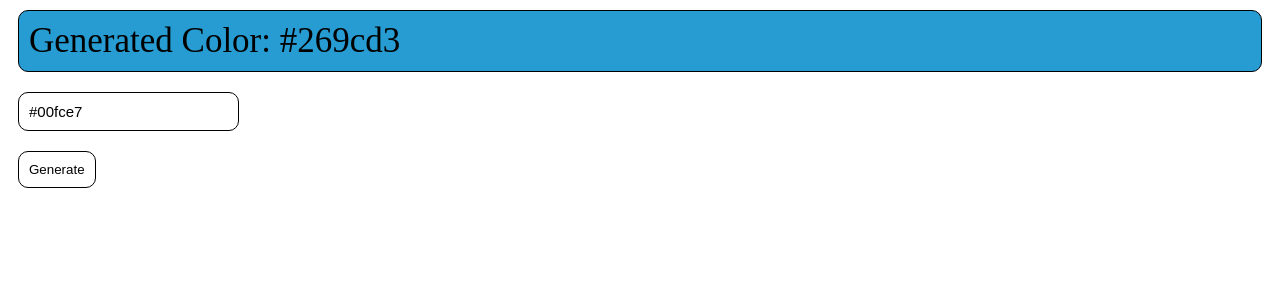
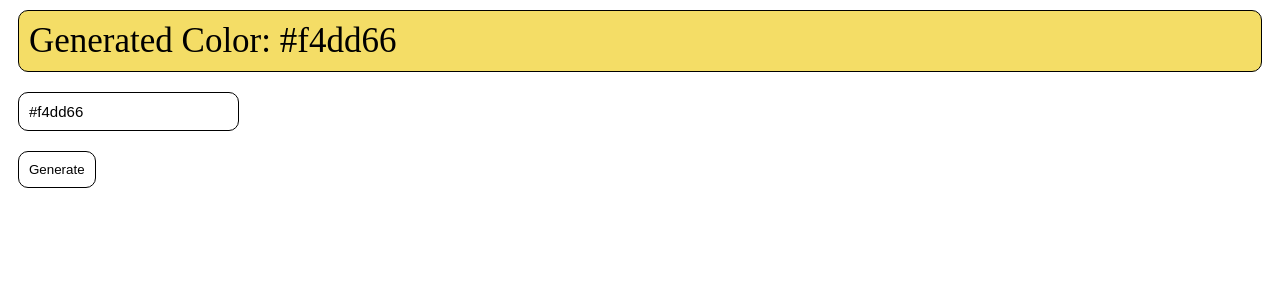
Before and after one commit to valashsab/react-random-color-generator-vs, a React app: page / in a window 1280 px wide. Shown: the top 300 px of the page. Built offline with nearby package versions, Linux system fonts and the light colour scheme.

Commit message:
Optimize readme.md

```diff
--- a/src/App.js
+++ b/src/App.js
@@ -1,17 +1,9 @@
-// import { argv } from 'node:process';
 import randomColor from 'randomcolor';
 import { useState } from 'react';
 
-// generate random color generator via useState
 export default function App() {
   const initialColor = randomColor();
   const [color, setColor] = useState(initialColor);
-
-  const hue = randomColor({
-    hue: 'random',
-  });
-
-  const [newHue, setNewHue] = useState(hue);
 
   return (
     <>
@@ -24,7 +16,7 @@ export default function App() {
           borderRadius: '10px',
           position: 'realtive',
           margin: '10px',
-          backgroundColor: color,
+          backgroundColor: `${color}`,
         }}
       >
         Generated Color: {color}
@@ -39,9 +31,14 @@ export default function App() {
           margin: '10px',
           backgroundColor: '#ffffff',
         }}
-        value={newHue}
+        value={color}
         oneChange={(event) => {
-          setNewHue(event.currentTarget.value);
+          setColor(event.currentTarget.value);
+
+          if (inputName === color) {
+            // what is the indicator for =?
+            const requestedColor = setColor(requestedColor);
+          }
         }}
       />
       <br />
@@ -65,71 +62,3 @@ export default function App() {
     </>
   );
 }
-
-/*
-
-// working function generating random color generator
-export default function App() {
-  const initialColor = randomColor();
-  const [color, setColor] = useState(initialColor);
-  return (
-    <>
-      <div
-        style={{
-          fontSize: '35px',
-          padding: '10px',
-          border: '1px solid black',
-          borderRadius: '10px',
-          position: 'realtive',
-          margin: '10px',
-          backgroundColor: color,
-        }}
-      >
-        Generated Color: {color}
-      </div>
-      <button
-        onClick={() => {
-          const newColor = randomColor();
-          setColor(newColor);
-        }}
-        style={{
-          fontSize: '15px',
-          padding: '10px',
-          border: '1px solid black',
-          borderRadius: '10px',
-          margin: '10px',
-          backgroundColor: '#ffffff',
-        }}
-      >
-        Generate
-      </button>
-    </>
-  );
-}
-
-*/
-
-/* create state for the input - nicht vollständig
-  const requestedColor = initialColor({ hue: argv[2], luminosity: argv[3] });
-  const [generatedColor, setGeneratedColor] = useState(requestedColor);
-  }
-
-
-  // 1.variable = input typed in browser console.log
-  // [x] variable = luminosity
-  // [x] variable = hue
-  /* 4. connection between randomColor and transformed in hue and luminosity - meaning input value === */
-
-/* entered input should color the div-text to the requested color
-1. input field
-2.
-a. entered color = new variable = enteredColor =
-b. randomColor transformed in hue and luminosity
-3.
-a. enteredColor is a dynamic variable meaning state changes with new request -->
-b. const [generatedColor, setGeneratedColor] = useState(enteredColor);
-c. generatedColor should be visible in the div - on change therefore in div-container
-
-[]or create new function for hue
-[] create new function for
-*/
```
Also changed, not shown: 2 other files (tests, documents, lock files or other folders).
